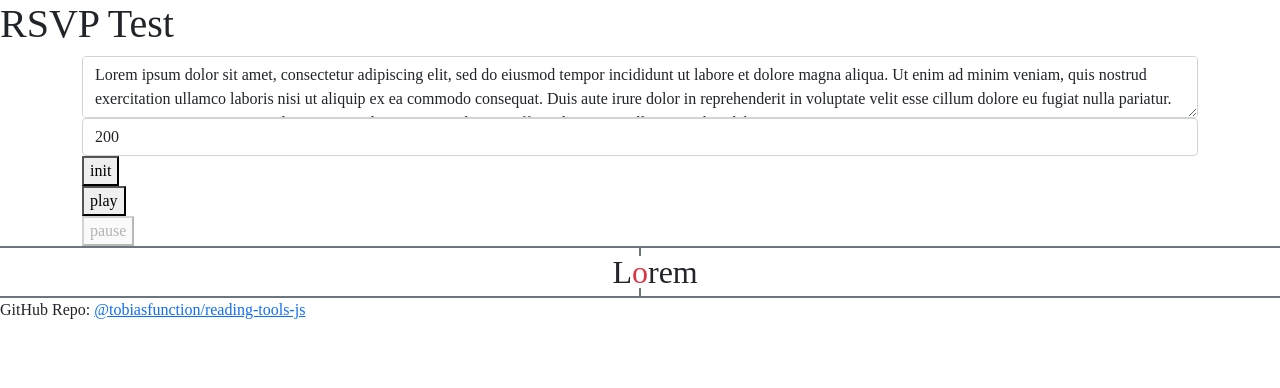
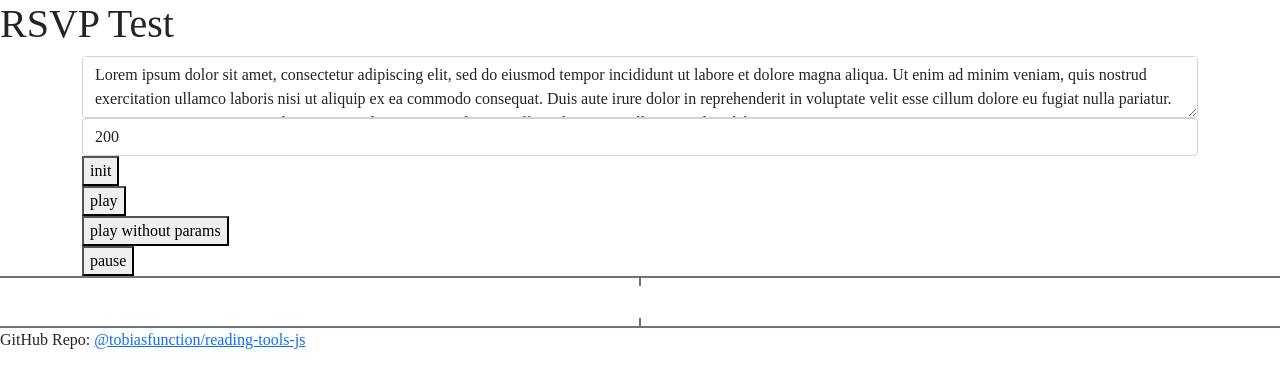
Before and after one commit to tobiasfunction/dashRSVP, a plain HTML site: page index.html in a window 1280 px wide. Both pictures are taken after a click on the button "init". Drawn offline with nearby package versions, Linux system fonts and the light colour scheme.

Commit message:
BREAKING CHANGE: Major refactor, documentation forthcoming

```diff
--- a/index.html
+++ b/index.html
@@ -29,7 +29,6 @@ Lorem ipsum dolor sit amet, consectetur adipiscing elit, sed do eiusmod tempor i
       </div>
 
       <!-- <div id="aria-test" tabindex="1" aria-live="assertive"></div> -->
-      <div class="form-row align-items-center">
       <div class="col-auto">
         <input
           id="reader-wpm"
@@ -46,8 +45,10 @@ Lorem ipsum dolor sit amet, consectetur adipiscing elit, sed do eiusmod tempor i
         <button id="reader-play">play</button>
       </div>
       <div class="col-auto">
+        <button id="reader-play-2">play without params</button>
+      </div>
+      <div class="col-auto">
         <button id="reader-pause">pause</button>
-        </div>
       </div>
     </div>
     <div id="reader-display"></div>
--- a/main.js
+++ b/main.js
@@ -1,36 +1,5 @@
-document.getElementById("reader-init").addEventListener("click", startRsvp);
-document.getElementById("reader-pause").setAttribute("disabled", "true")
 
-function pauser() {
-    return new Promise(resolve => {
-        let playbuttonclick = function () {
-            document.getElementById("reader-pause")
-                .removeAttribute("disabled")
-
-            document.getElementById("reader-play")
-                .setAttribute("disabled", "true")
-
-            document.getElementById("reader-play")
-                .removeEventListener("click",
-                    playbuttonclick);
-
-            stats = 0;
-            resolve("resolved");
-        }
-        document.getElementById("reader-play")
-            .addEventListener("click", playbuttonclick)
-    })
-}
-
-document.getElementById("reader-pause")
-    .addEventListener("click", function () {
-
-        stats = 1;
-
-        document.getElementById("reader-pause")
-            .setAttribute("disabled", "true")
-
-        document.getElementById("reader-play")
-            .removeAttribute("disabled")
-
-    })
+document.getElementById("reader-init").addEventListener("click", () => dashRSVP.init(document.getElementById("reader-display")));
+document.getElementById("reader-play").addEventListener("click", () => dashRSVP.play(document.getElementById("reader-text").value));
+document.getElementById("reader-play-2").addEventListener("click", () => dashRSVP.play());
+document.getElementById("reader-pause").addEventListener("click", () => dashRSVP.pause());
--- a/rsvp/rsvp.css
+++ b/rsvp/rsvp.css
@@ -1,4 +1,9 @@
-#RSVP-container > div {
+.RSVP-container {
+  height: 100%;
+  width: 100%;
+}
+
+.RSVP-container > div {
   display: flex;
 }
 
--- a/rsvp/rsvp.js
+++ b/rsvp/rsvp.js
@@ -1,18 +1,14 @@
-let stats = 1
-async function startRsvp() {
-    let playing = true
-    document.getElementById("reader-play").onclick = () => playing = true;
-    document.getElementById("reader-pause").onclick = () => playing = false;
+const dashRSVP = {
+    playing: false,
+    position: 0,
+    wpm: 200,
+    init: function (readerDisplay) {
+        if (!!this.frame) this.frame.innerHTML = "";
+        this.frame = readerDisplay;
+        this.position = 0;
 
-    const readerDisplay = document.getElementById("reader-display");
-    let WPM = document.getElementById("reader-wpm").value;
-    let basePeriod = 60000 / WPM; // Convert words-per-minute to milliseconds-per-word
-
-    // Build the reader frame and UI
-
-    if (document.getElementById("RSVP-container")) { document.getElementById("RSVP-container").remove(); }
-    const rsvpContainer = document.createElement("div");
-    rsvpContainer.id = "RSVP-container";
+        this.container = document.createElement("div");
+        this.container.classList.add("RSVP-container");
 
         const topBorder = document.createElement("div")
         topBorder.classList.add("RSVP-border", "RSVP-border-top")
@@ -33,41 +29,57 @@ async function startRsvp() {
         const wordContainer = document.createElement("div");
         wordContainer.classList.add("RSVP-word")
 
-    const leftSubstr = document.createElement("div");
-    leftSubstr.classList.add("RSVP-left");
+        this.substrings = {
+            left: document.createElement("div"),
+            mid: document.createElement("div"),
+            right: document.createElement("div")
+        }
+        this.substrings.left.classList.add("RSVP-left");
+        this.substrings.mid.classList.add("RSVP-mid");
+        this.substrings.right.classList.add("RSVP-right");
 
-    const midSubstr = document.createElement("div");
-    midSubstr.classList.add("RSVP-mid");
+        wordContainer.append(this.substrings.left, this.substrings.mid, this.substrings.right);
 
-    const rightSubstr = document.createElement("div");
-    rightSubstr.classList.add("RSVP-right");
+        this.container.append(topBorder, wordContainer, bottomBorder);
+        this.frame.append(this.container);
+    },
+    play: async function (inputText) {
+        if (this.playing || (!inputText && !this.textString)) return;
+        if (inputText && (inputText != this.textString)) {
+            this.textString = inputText;
+            this.textArray = this.textString.split(" ");
+            this.position = 0;
+        }
+        console.log("starting!")
+        console.log(this.frame);
+        this.playing = true
 
-    const controlContainer = document.createElement("div")
-    controlContainer.classList.add("RSVP-controls");
+        let basePeriod = 60000 / this.wpm; // Convert words-per-minute to milliseconds-per-word
 
-    rsvpContainer.append(topBorder, wordContainer, bottomBorder);
-    wordContainer.append(leftSubstr, midSubstr, rightSubstr);
+        while (this.playing && this.position < this.textArray.length) {
+            word = this.textArray[this.position];
+            const pivot = Math.ceil((word.length - 1) * .25);
 
-    readerDisplay.append(rsvpContainer);
+            this.substrings.left.innerText = word.substring(0, pivot);
+            this.substrings.mid.innerText = word.substring(pivot, pivot + 1);
+            this.substrings.right.innerText = word.substring(pivot + 1);
 
-    const inputText = document.getElementById("reader-text").value;
-    const textArray = inputText.split(" ");
-
-    for (const word of textArray) {
-        if (playing == true) {
-            const pivot = Math.ceil((word.length - 1) * .25);
-            leftSubstr.innerText = word.substring(0, pivot);
-            midSubstr.innerText = word.substring(pivot, pivot + 1);
-            rightSubstr.innerText = word.substring(pivot + 1);
-            // document.querySelector("#aria-test").innerText = word;
-            await wait(basePeriod);
-            if (stats == 1) {
-                await pauser();
+            await this.wait(basePeriod);
+            this.position++;
         }
+        if (this.position >= this.textArray.length) {
+            this.playing = false;
+            this.position = 0;
         }
+    },
+    pause: function () { this.playing = false; },
+    restart: function () { this.position = 0 },
+    reset: function () {
+        this.playing = false;
+        this.textString = null;
+        this.textArray = null;
+        this.position = 0;
+    },
+    remove: function () { this.container.remove(); },
+    wait: ms => new Promise(resolve => setTimeout(resolve, ms))
 }
-
-}
-
-// Returns a Promise that resolves after "ms" Milliseconds
-const wait = ms => new Promise(resolve => setTimeout(resolve, ms))
```
Also changed, not shown: style.css (+5 -5 lines). Lines whose indentation alone changed are shown as unchanged.
